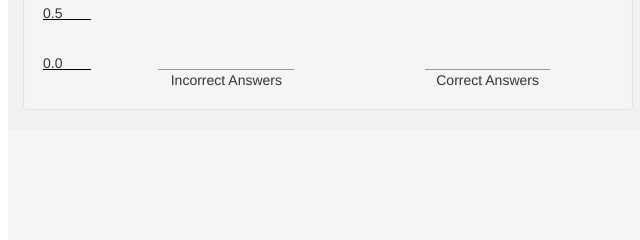
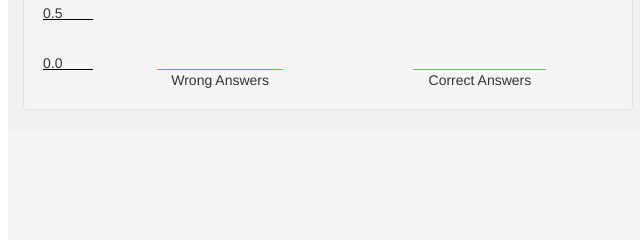
Before and after one commit to syedbaji/crickettrivia, a website: page public/index.html in a window 1280 px wide. Shown: the part 373-613 px from the top of the page, 632-1272 px from the left. Drawn offline with nearby package versions, Linux system fonts and the light colour scheme; some packages are replaced by stand-ins of ours.

Commit message:
Master: sample commit

```diff
--- a/public/home/home.html
+++ b/public/home/home.html
@@ -62,7 +62,7 @@
                             <td>
                                 &nbsp;
                             </td>
-                            <td>Incorrect Answers</td>
+                            <td>Wrong Answers</td>
                             <td>Correct Answers</td>
                         </tr>
                     </table>
```
